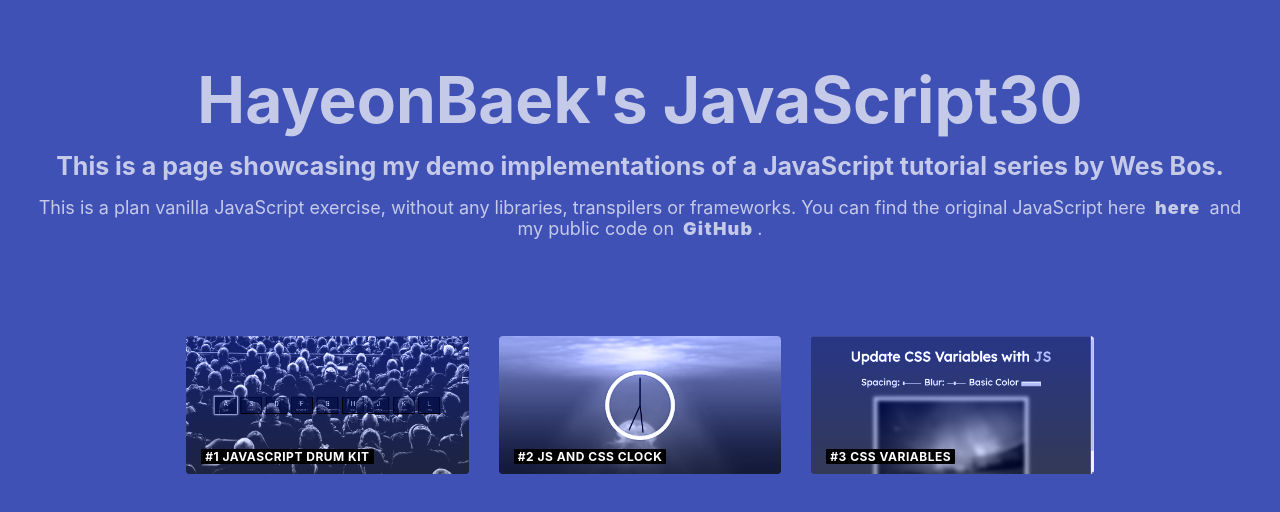
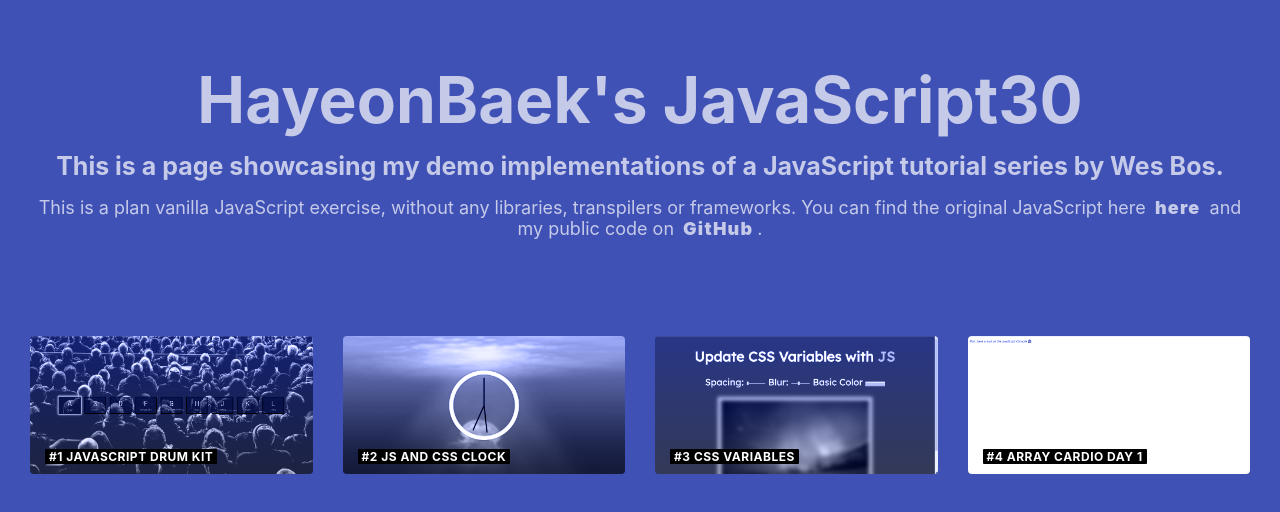
Before and after one commit to bhy304/JavaScript30, a plain HTML site: page index.html in a window 1280 px wide. Drawn offline with Linux system fonts and the light colour scheme.

Commit message:
add ArrayCardio1 at Demo page

```diff
--- a/index.html
+++ b/index.html
@@ -31,6 +31,12 @@
             <a href="https://bhy304.github.io/JavaScript30/03%20-%20CSS%20Variables/">
             <img src="assets/img/cssVariables.png" alt="CSS Variables Demo">
             <span class="description">#3 CSS Variables</span>
+            </a>
+        </div>
+        <div class="container-block container-before">
+            <a href="https://bhy304.github.io/JavaScript30/04%20-%20Array%20Cardio%20Day%201/">
+            <img src="assets/img/ArrayCardio1.png" alt="Array Cardio Day 1 Demo">
+            <span class="description">#4 Array Cardio Day 1</span>
             </a>
         </div>
     </div>
```
